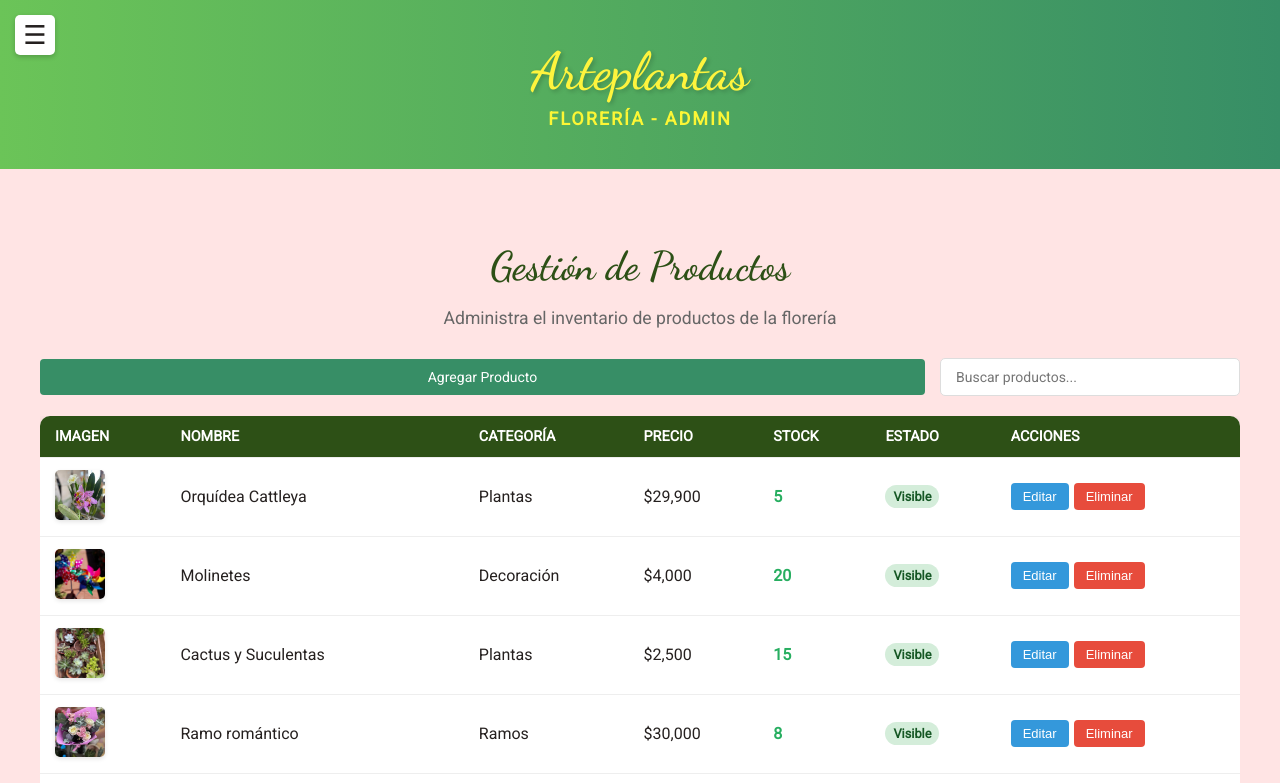
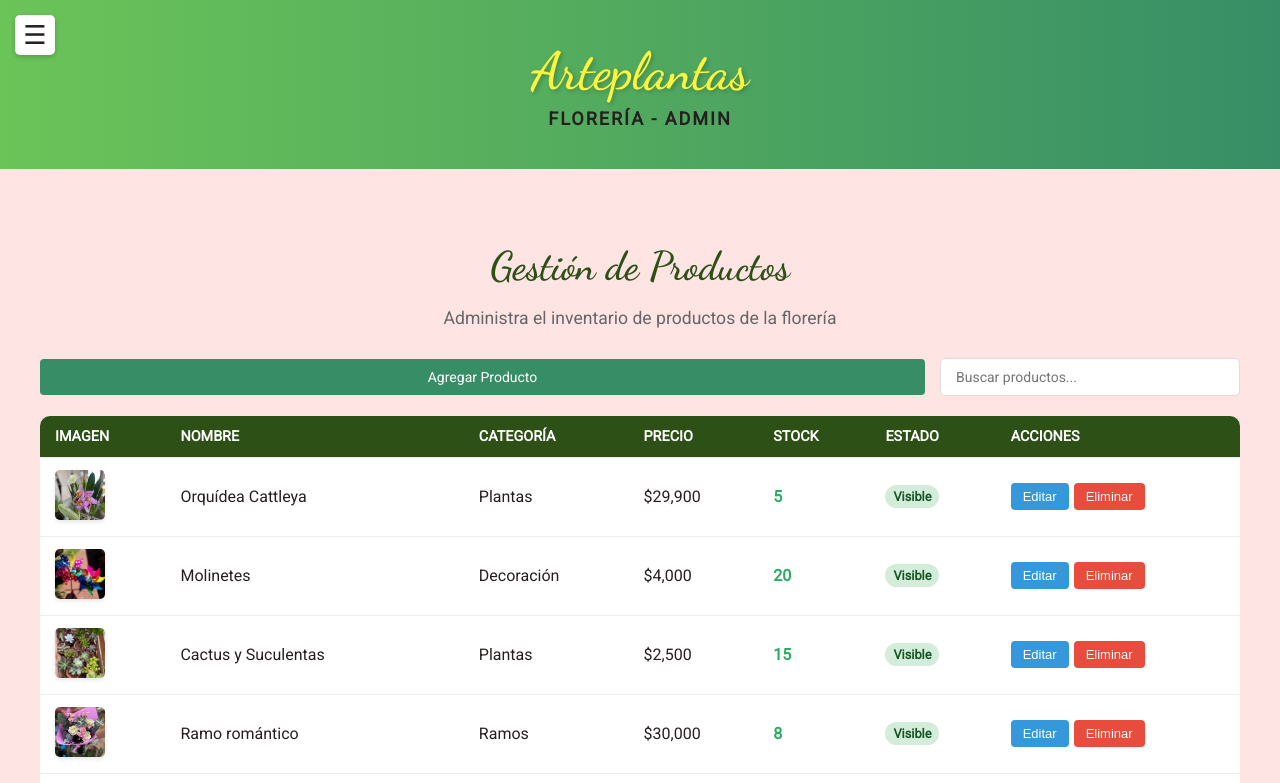
Before and after one commit to selenebrycki/arteplantas360, a plain HTML site: page admin-products.html in a window 1280 px wide. Shown: the top 783 px of the page. Drawn offline with Linux system fonts and the light colour scheme; sample sign-in values are in the browser's storage.

Commit message:
pequeño cambio por coherencia estetica

```diff
--- a/assets/admin.css
+++ b/assets/admin.css
@@ -140,7 +140,7 @@
    Estilos generales del panel admin
    =============================== */
 .admin-panel .header .brand p {
-  color: #fcf635;
+  color: #25201f;
 }
 
 .admin-badge {
```
